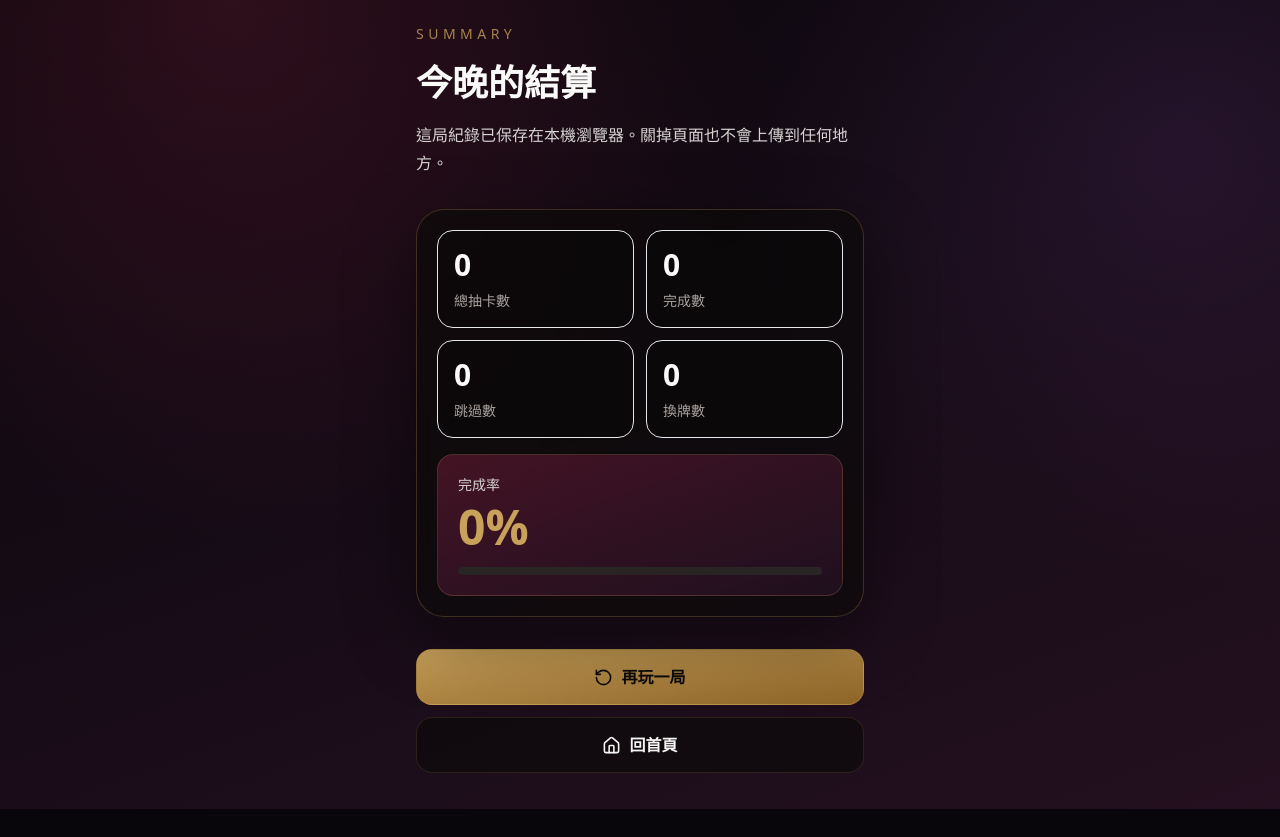
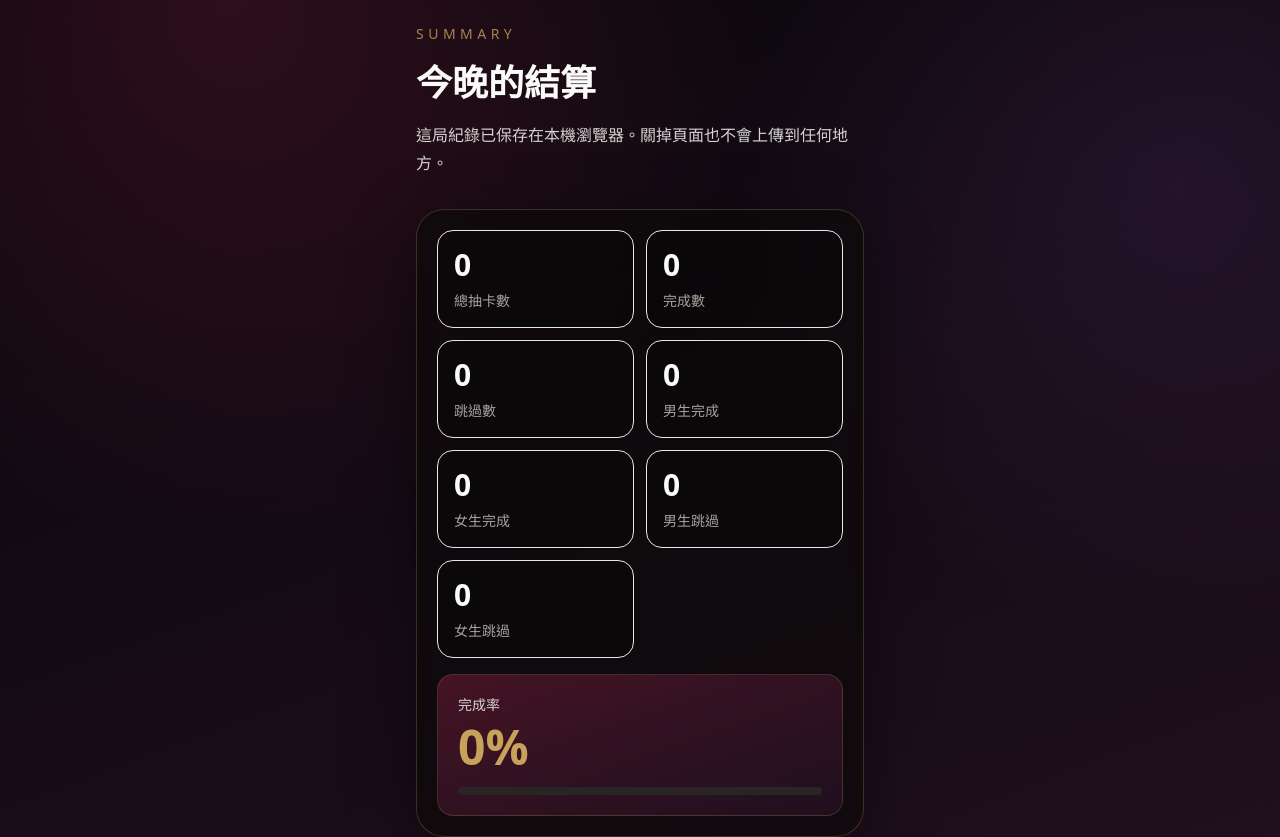
Before and after one commit to ScoppenLin/-SexyCard, a Next.js app: page /summary in a window 1280 px wide. Shown: the top 837 px of the page. Before the commit the page ends 809 px from the top, so only its background shows below. Built offline with nearby package versions, Linux system fonts and the light colour scheme.

Commit message:
Add gendered summary stats

```diff
--- a/app/summary/page.tsx
+++ b/app/summary/page.tsx
@@ -6,22 +6,52 @@ import { Home, RotateCcw } from "lucide-react";
 
 type GameStats = {
   level: 1 | 2 | 3;
+  mode?: "level" | "combo";
   totalDraws: number;
-  completed: number;
-  skipped: number;
-  swapped: number;
+  maleCompleted: number;
+  femaleCompleted: number;
+  maleSkipped: number;
+  femaleSkipped: number;
   startedAt: string;
   endedAt?: string;
 };
 
 const fallbackStats: GameStats = {
   level: 1,
+  mode: "level",
   totalDraws: 0,
-  completed: 0,
-  skipped: 0,
-  swapped: 0,
+  maleCompleted: 0,
+  femaleCompleted: 0,
+  maleSkipped: 0,
+  femaleSkipped: 0,
   startedAt: new Date().toISOString()
 };
+
+function normalizeStats(value: unknown): GameStats {
+  if (!value || typeof value !== "object") return fallbackStats;
+
+  const stats = value as Partial<GameStats> & {
+    completed?: number;
+    skipped?: number;
+  };
+
+  const maleCompleted = stats.maleCompleted ?? stats.completed ?? 0;
+  const femaleCompleted = stats.femaleCompleted ?? 0;
+  const maleSkipped = stats.maleSkipped ?? stats.skipped ?? 0;
+  const femaleSkipped = stats.femaleSkipped ?? 0;
+
+  return {
+    level: stats.level === 2 || stats.level === 3 ? stats.level : 1,
+    mode: stats.mode === "combo" ? "combo" : "level",
+    totalDraws: stats.totalDraws ?? 0,
+    maleCompleted,
+    femaleCompleted,
+    maleSkipped,
+    femaleSkipped,
+    startedAt: stats.startedAt ?? new Date().toISOString(),
+    endedAt: stats.endedAt
+  };
+}
 
 export default function SummaryPage() {
   const [stats, setStats] = useState<GameStats>(fallbackStats);
@@ -31,17 +61,21 @@ export default function SummaryPage() {
     if (!saved) return;
 
     try {
-      setStats(JSON.parse(saved) as GameStats);
+      setStats(normalizeStats(JSON.parse(saved)));
     } catch {
       setStats(fallbackStats);
     }
   }, []);
 
+  const completed = stats.maleCompleted + stats.femaleCompleted;
+  const skipped = stats.maleSkipped + stats.femaleSkipped;
+  const replayHref = stats.mode === "combo" ? "/game?mode=combo" : `/game?level=${stats.level}`;
+
   const completionRate = useMemo(() => {
-    const decided = stats.completed + stats.skipped;
+    const decided = completed + skipped;
     if (decided === 0) return 0;
-    return Math.round((stats.completed / decided) * 100);
-  }, [stats.completed, stats.skipped]);
+    return Math.round((completed / decided) * 100);
+  }, [completed, skipped]);
 
   return (
     <main className="safe-screen px-5 py-6">
@@ -57,9 +91,12 @@ export default function SummaryPage() {
         <div className="my-8 rounded-[1.75rem] border border-gold/25 bg-stone-950/65 p-5 shadow-card backdrop-blur">
           <div className="grid grid-cols-2 gap-3">
             <SummaryStat label="總抽卡數" value={stats.totalDraws} />
-            <SummaryStat label="完成數" value={stats.completed} />
-            <SummaryStat label="跳過數" value={stats.skipped} />
-            <SummaryStat label="換牌數" value={stats.swapped} />
+            <SummaryStat label="完成數" value={completed} />
+            <SummaryStat label="跳過數" value={skipped} />
+            <SummaryStat label="男生完成" value={stats.maleCompleted} />
+            <SummaryStat label="女生完成" value={stats.femaleCompleted} />
+            <SummaryStat label="男生跳過" value={stats.maleSkipped} />
+            <SummaryStat label="女生跳過" value={stats.femaleSkipped} />
           </div>
           <div className="mt-4 rounded-2xl border border-gold/20 bg-gradient-to-br from-wine/50 to-plum/70 p-5">
             <p className="text-sm text-stone-300">完成率</p>
@@ -76,7 +113,7 @@ export default function SummaryPage() {
         <div className="space-y-3 pb-3">
           <Link
             className="flex min-h-14 items-center justify-center gap-2 rounded-2xl border border-gold/30 bg-gradient-to-br from-gold to-[#8f6528] px-5 text-base font-semibold text-stone-950 active:scale-[0.99]"
-            href={`/game?level=${stats.level}`}
+            href={replayHref}
           >
             <RotateCcw aria-hidden="true" size={19} />
             再玩一局
```
